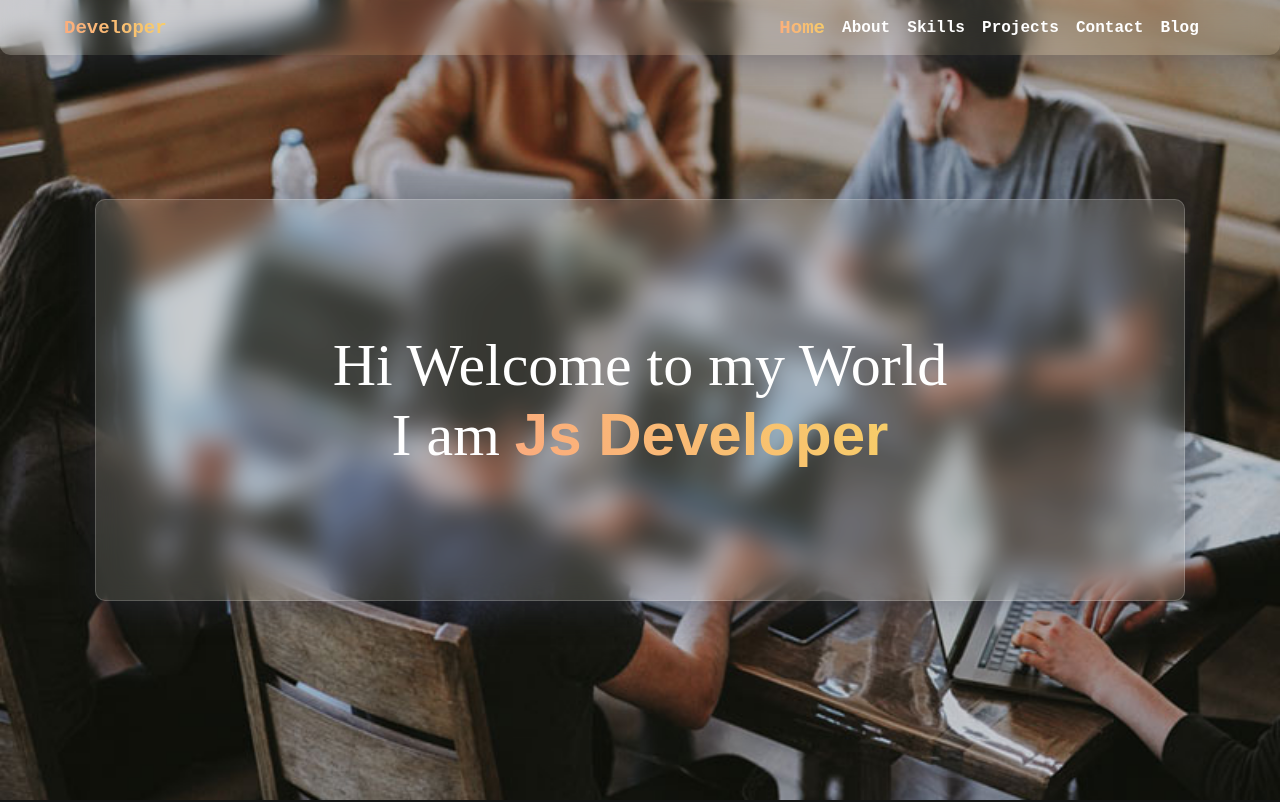
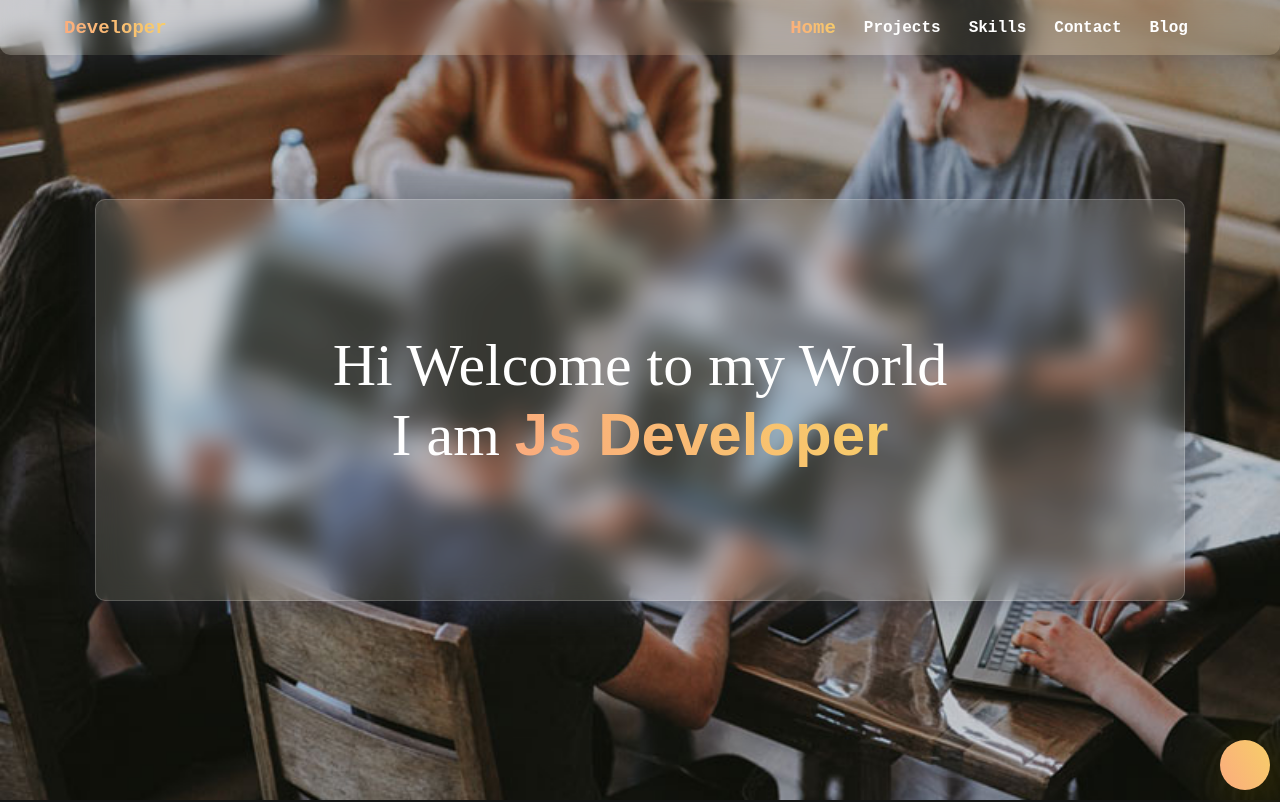
Before and after one commit to bosito/portafolio-react, a React (Create React App) app: page / in a window 1280 px wide. Shown: the top 802 px of the page. Built offline with nearby package versions, Linux system fonts and the light colour scheme.

Commit message:
se estan terminando de agregar animaciones para el scroll

```diff
--- a/package.json
+++ b/package.json
@@ -5,6 +5,7 @@
   "dependencies": {
     "@material-ui/core": "^4.12.3",
     "@material-ui/icons": "^4.11.2",
+    "@mojs/core": "^1.2.1",
     "@testing-library/jest-dom": "^5.11.4",
     "@testing-library/react": "^11.1.0",
     "@testing-library/user-event": "^12.1.10",
@@ -18,7 +19,9 @@
     "react-router": "^5.2.0",
     "react-router-dom": "^5.2.0",
     "react-scripts": "4.0.3",
+    "react-scroll": "^1.8.4",
     "react-tsparticles": "^1.37.5",
+    "scrollreveal": "^4.0.9",
     "swiper": "^6.8.1",
     "web-vitals": "^1.0.1"
   },
--- a/src/components/home/sections/Precentation.jsx
+++ b/src/components/home/sections/Precentation.jsx
@@ -1,18 +1,34 @@
-import React from 'react';
+import React, { useRef, useEffect } from 'react';
 import NavigationHeader from '../../NavigationHeader';
+import ScrollReveal from 'scrollreveal';
 
 import '../../../styles/Precentacion.css';
 
 export default function Precentation() {
+    const glassRef = useRef();
+
+    useEffect(() => {
+
+        if (glassRef.current) {
+            ScrollReveal().reveal(glassRef.current,{ reset: true, delay: 500 })
+        };
+
+    }, []);
+
     return (
         <section className="PrecentacionContainer" id='1' >
             <NavigationHeader />
+
             <div className="contenTitlePrecentacion">
-                <div className="titlePrecentacion">
+
+                <div className="titlePrecentacion" ref={glassRef} >
                     <p className="t_precent" >Hi Welcome to my World</p>
                     <p className="t_precent" >I am <samp className="t_samp">Js Developer</samp> </p>
                 </div>
+
             </div>
+
+
         </section>
     );
 };
--- a/src/components/home/sections/Proyects.jsx
+++ b/src/components/home/sections/Proyects.jsx
@@ -1,4 +1,5 @@
-import React, { useState, useEffect } from 'react';
+import React, { useState, useEffect, useRef } from 'react';
+import ScrollReveal from 'scrollreveal';
 import { Swiper, SwiperSlide } from 'swiper/react';
 import SwiperCore, { EffectCoverflow, Pagination, Autoplay } from 'swiper/core';
 
@@ -23,7 +24,7 @@ export default function Projects() {
     }, []);
 
     return (
-        <section className="proyect" id='4'>
+        <section className="proyect" id='4' >
             <div className="contSwiper">
 
                 <TitleComponent/>
@@ -62,8 +63,19 @@ export default function Projects() {
 };
 
 function TitleComponent() {
+    const titleProyectRef = useRef();
+
+    useEffect(() => {
+
+        if (titleProyectRef.current) {
+            ScrollReveal().reveal(titleProyectRef.current,{ reset: true, delay: 500 })
+        };
+
+    }, []);
+
+
     return (
-        <div className="contenTitleProyects">
+        <div className="contenTitleProyects" ref={titleProyectRef} >
             <div className="contIcon_proyect" >
                 <img src={iconoSkills} style={{ width: '100%', height: '100%', }} alt='icon_skill' />
             </div>
--- a/src/components/home/sections/Skills.jsx
+++ b/src/components/home/sections/Skills.jsx
@@ -94,7 +94,7 @@ function SwiperLocalComponent(props) {
 
 function CardSkillsComponent({ requiereImage }) {
     return (
-        <div className='conten_card_skill' >
+        <div className='conten_card_skill'>
 
             <img
                 src={requiereImage}
--- a/src/config/title_navigation_data.js
+++ b/src/config/title_navigation_data.js
@@ -3,17 +3,17 @@ export const header_data = [
         title: 'Home',
         href_menu: '#1'
     },
+    // {
+    //     title: 'About',
+    //     href_menu: '#2'
+    // },
     {
-        title: 'About',
-        href_menu: '#2'
+        title: 'Projects',
+        href_menu: '#4'
     },
     {
         title: 'Skills',
         href_menu: '#3'
-    },
-    {
-        title: 'Projects',
-        href_menu: '#4'
     },
     {
         title: 'Contact',
--- a/src/screens/Home.jsx
+++ b/src/screens/Home.jsx
@@ -1,4 +1,5 @@
-import React, { Fragment } from 'react';
+import React, { Fragment, useRef } from 'react';
+import * as Scroll from 'react-scroll';
 import Precentation from '../components/home/sections/Precentation.jsx';
 import Projects from '../components/home/sections/Proyects.jsx';
 import Skills from '../components/home/sections/Skills.jsx';
@@ -6,13 +7,14 @@ import Skills from '../components/home/sections/Skills.jsx';
 import '../styles/aboutme.css';
 import '../styles/adorno_style.css';
 import '../styles/contact_style.css';
+import '../styles/float_top_scroll.css';
 
 //swip stiles
 import 'swiper/swiper.min.css';
 import "swiper/components/autoplay/package.json";
 
 import adorno_svg from '../svg/adorno_file.svg';
-import adorno_svg2 from '../svg/adorno_file.svg';
+//import adorno_svg2 from '../svg/adorno_file.svg';
 
 export default function Home() {
     return (
@@ -24,6 +26,7 @@ export default function Home() {
                 <Skills />
 
                 <Contact />
+                <FolatTopScroll />
             </Fragment>
     );
 };
@@ -51,12 +54,12 @@ export default function Home() {
 function Contact() {
     return (
         <section className="contact" id='5' >
-             <Adorno backgroundImage={adorno_svg} styleOption={{ position: 'absolute', bottom: 0 }}/>
+            <Adorno backgroundImage={adorno_svg} styleOption={{ position: 'absolute', bottom: 0 }} />
         </section>
     );
 };
 
-function Adorno({ backgroundImage, styleOption={} }) {
+function Adorno({ backgroundImage, styleOption = {} }) {
     return (
         <div
             className='adorno'
@@ -68,3 +71,27 @@ function Adorno({ backgroundImage, styleOption={} }) {
         />
     );
 };
+
+function FolatTopScroll(props) {
+    const { } = props;
+
+    const buttonScrollRef = useRef();
+
+    window.onscroll = () => navigation_down_bar();
+
+    const navigation_down_bar = () => {
+        if (document.body.scrollTop > 20 || document.documentElement.scrollTop > 20) {
+            buttonScrollRef.current.className = "float_top_scroll animation_open"
+        } else {
+            buttonScrollRef.current.className = "float_top_scroll animation_close"
+        }
+    };
+
+    const scrollToTop = () => Scroll.animateScroll.scrollToTop();
+
+    return (
+        <div className='float_top_scroll' ref={buttonScrollRef} onClick={scrollToTop} >
+
+        </div>
+    );
+};
--- /dev/null
+++ b/src/styles/float_top_scroll.css
@@ -0,0 +1,59 @@
+.float_top_scroll {
+    /* display: none; */
+    position: fixed;
+    cursor: pointer;
+    z-index: 3;
+    border-radius: 50px;
+    bottom: 10px;
+    right: 10px;
+    width: 50px;
+    height: 50px;
+    background: linear-gradient(62deg, #fbab7e 0%, #f7ce68 100%);
+    box-shadow: 9px 8px 54px 0px rgb(75, 64, 1);
+}
+
+.animation_open{
+    animation: openButon 2s ease 0s 1 normal forwards;
+}
+
+.animation_close{
+    animation: closeButon 0.7s ease 0s 1 normal forwards;
+}
+
+@keyframes openButon {
+    0% {
+        animation-timing-function: ease-out;
+        transform: scale(0);
+        transform-origin: center center;
+    }
+
+    20% {
+        animation-timing-function: ease-in;
+        transform: scale(0.91);
+    }
+
+    27% {
+        animation-timing-function: ease-out;
+        transform: scale(0.98);
+    }
+
+    50% {
+        animation-timing-function: ease-in;
+        transform: scale(0.87);
+    }
+
+    70% {
+        animation-timing-function: ease-out;
+        transform: scale(1);
+    }
+}
+
+@keyframes closeButon {
+    0% {
+        transform: scale(1);
+    }
+
+    100% {
+        transform: scale(0);
+    }
+}
--- a/src/styles/proyect_style.css
+++ b/src/styles/proyect_style.css
@@ -60,4 +60,5 @@
     display: flex;
     height: 100%;
     width: 100%;
+    background-color: #303030;
 }
--- a/src/styles/skills.css
+++ b/src/styles/skills.css
@@ -61,5 +61,5 @@
     display: flex;
     height: 100%;
     width: 100%;
-    background-color: #ffffff27;
+    background-color: #303030;
 }
```
Also changed, not shown: 1 other file (tests, documents, lock files or other folders). Lines whose indentation alone changed are shown as unchanged.
